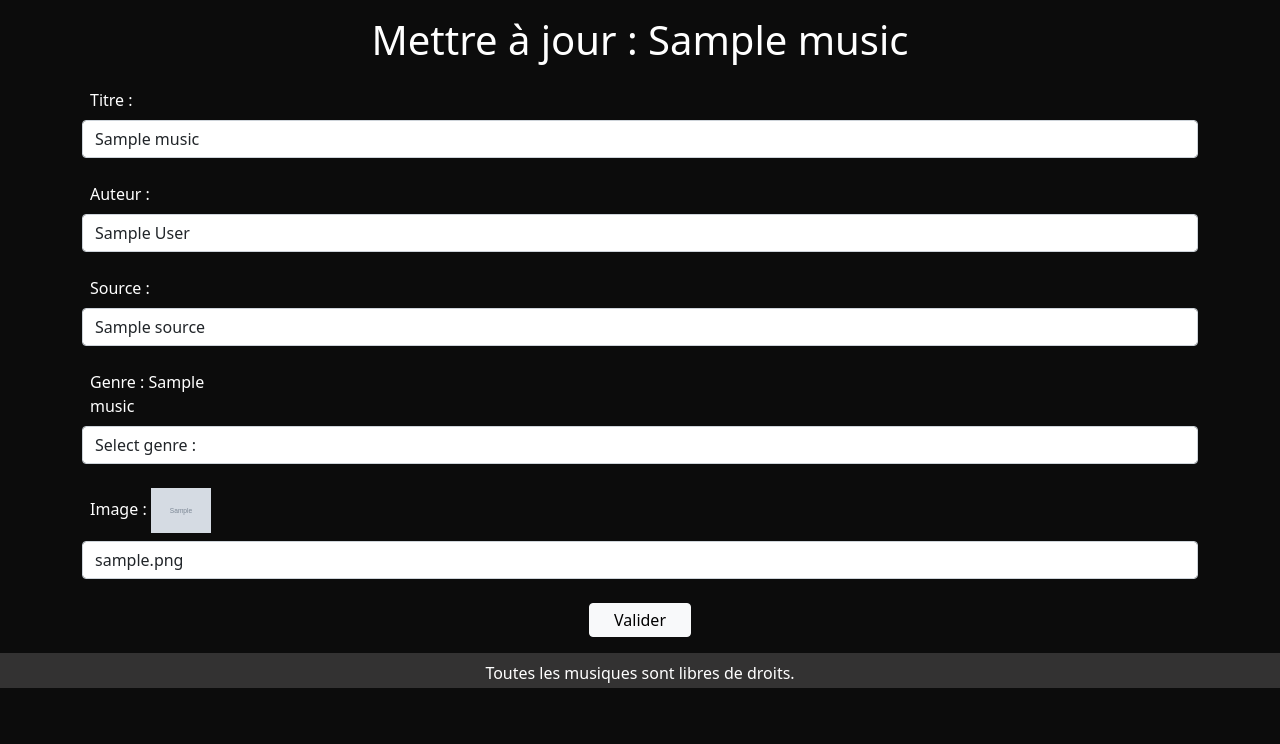
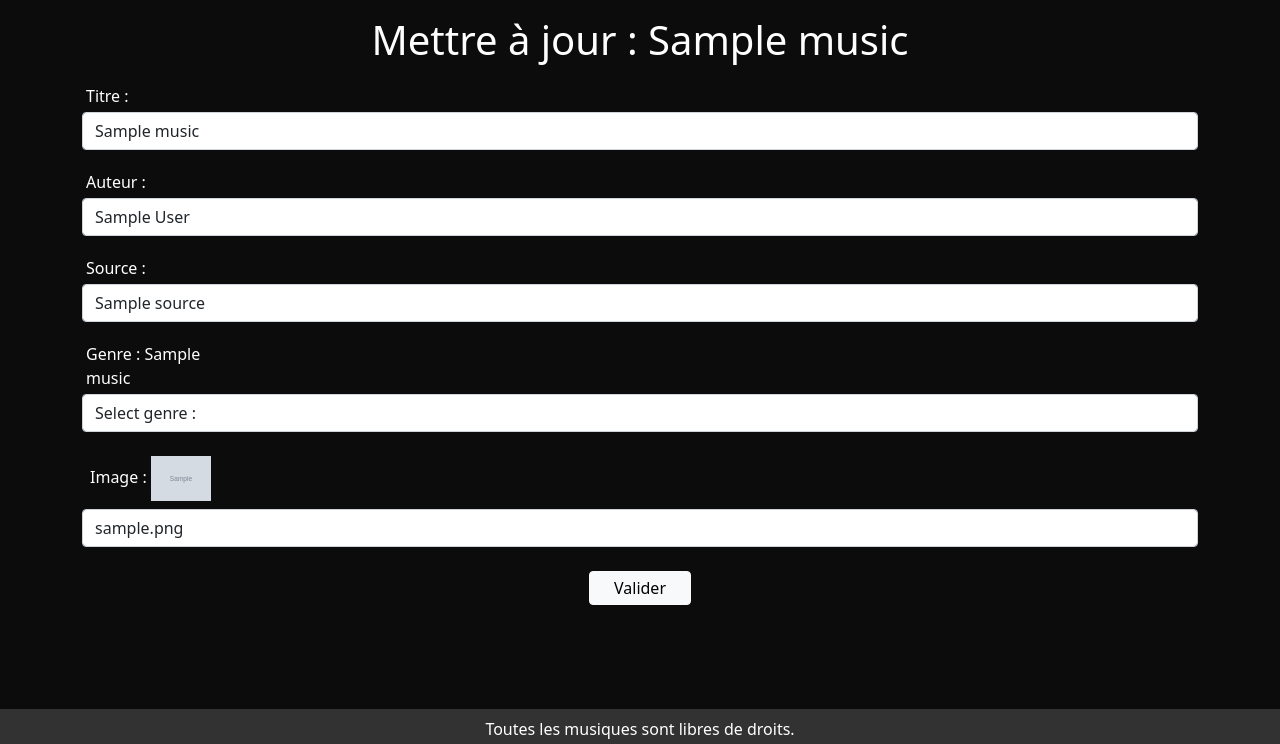
Before and after one commit to WildCodeSchool/2022_03_PHP_Lyon_P2_Mood_In_Music, a PHP site: template src/View/Admin/edit.html.twig in a window 1280 px wide. Shown: the part 56-800 px from the top of the page. Run offline with PHP 8.4, Linux system fonts and the light colour scheme; the template is opened without the code that fills it: most values are stand-ins (such as "Sample title", 1, 10 or a date in 2020); grey boxes marked "Sample" are stand-in pictures; some libraries are stand-ins or nearby versions.

Commit message:
change css about footer to fix it bottom

```diff
--- a/src/View/Admin/_form.html.twig
+++ b/src/View/Admin/_form.html.twig
@@ -5,19 +5,19 @@
             <input type="hidden" value="{{ music.id }}" name="id">
         </p>
         <p>
-            <label for="title" class="form-label m-2">Titre :</label>
+            <label for="title" class="form-label m-1">Titre :</label>
             <input type="text" name="title" id="title" value="{{music.title}}" class="form-control align-item-center" required>
         </p>
         <p>
-            <label for="author" class="form-label m-2">Auteur :</label>
+            <label for="author" class="form-label m-1">Auteur :</label>
             <input type="text" name="author" id="author" value="{{music.author}}" class="form-control" required>
         </p>
         <p>
-            <label for="source" class="form-label m-2">Source :</label>
+            <label for="source" class="form-label m-1">Source :</label>
             <input type="text" name="source" id="source" value="{{music.source}}" class="form-control" required>
         </p>
 		<p>
-            <label for="musical_genre_id" class="form-label m-2">Genre : {{music.genre_name}}</label>
+            <label for="musical_genre_id" class="form-label m-1">Genre : {{music.genre_name}}</label>
             <select name="musical_genre_id" id="musical_genre_id" value="{{music.musical_genre_id}}" class="form-control" required>
                 <option value="{{genre.id}}">Select genre : </option>
                 {% for genre in genres %}
@@ -29,7 +29,7 @@
             <label for="image" class="form-label m-2">Image : <img width="60px" src="{{music.music_image}}"></label>
             <input type="text" name="music_image" id="music_image" value="{{music.music_image}}" class="form-control">
         </p>
-        <p class="text-center">
+        <p class="text-center mb-5">
             <button type="submit" class="btn btn-light mb-auto mt-2 py-1 px-4">Valider</button>
         </p>
     </form>
--- a/src/View/Admin/show.html.twig
+++ b/src/View/Admin/show.html.twig
@@ -19,7 +19,7 @@
         <button type="button" class="btn btn-light mt-4"><a href="edit?id={{music.id}}">Modifier</a></button>
         <button type="button" class="btn btn-danger mt-4"><a href="delete?id={{music.id}}">Supprimer</a></button>
     </p>
-    <p class="text-center">
+    <p class="text-center mb-5">
        <button type="button" class="btn btn-light m-2 p-2"><a href="/admin">Valider</a></button>
     </p>
 </main>
--- a/src/View/Music/_footer.html.twig
+++ b/src/View/Music/_footer.html.twig
@@ -1,4 +1,4 @@
 {# Music/_footer.html.twig #}
-<footer class="sticky-footer text-center p-2">
+<footer class="sticky-footer fixed-bottom text-center p-2">
 Toutes les musiques sont libres de droits.
 </footer>
```
